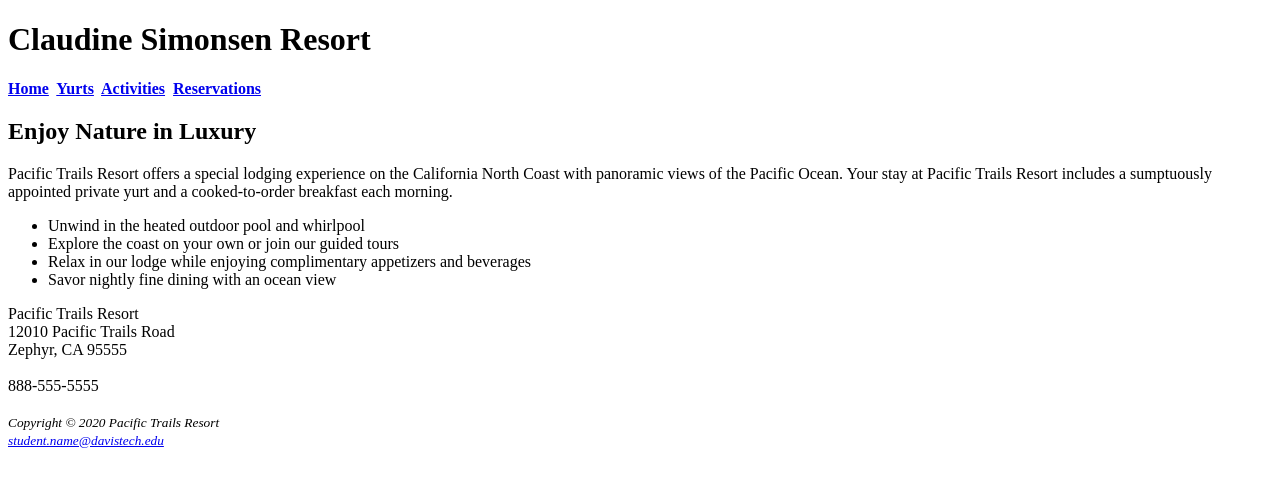
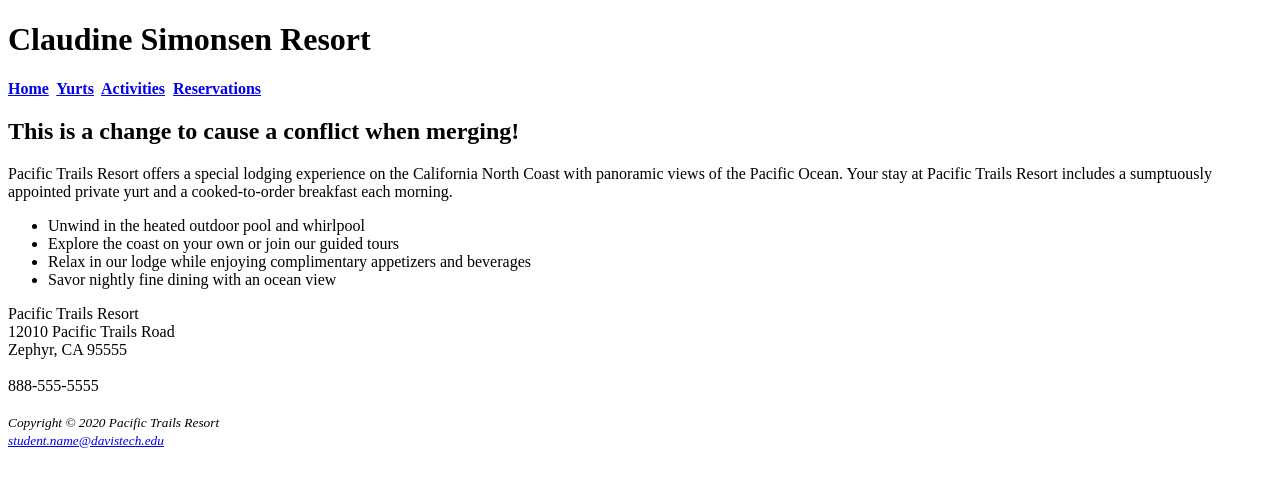
Before and after one commit to Claudine-Simonsen/s8-fork-and-clone, a plain HTML site: page index.html in a window 1280 px wide. Drawn offline with Linux system fonts and the light colour scheme.

Commit message:
update index.html to create a conflict

```diff
--- a/index.html
+++ b/index.html
@@ -24,7 +24,7 @@
 	</nav>
 
 	<main>
-		<h2>Enjoy Nature in Luxury</h2>
+		<h2>This is a change to cause a conflict when merging!</h2>
 		<p>Pacific Trails Resort offers a special lodging experience on the
 			California North Coast with panoramic views of the Pacific Ocean. Your stay at Pacific Trails Resort
 			includes a sumptuously appointed private yurt and a cooked-to-order breakfast each morning.</p>
```
